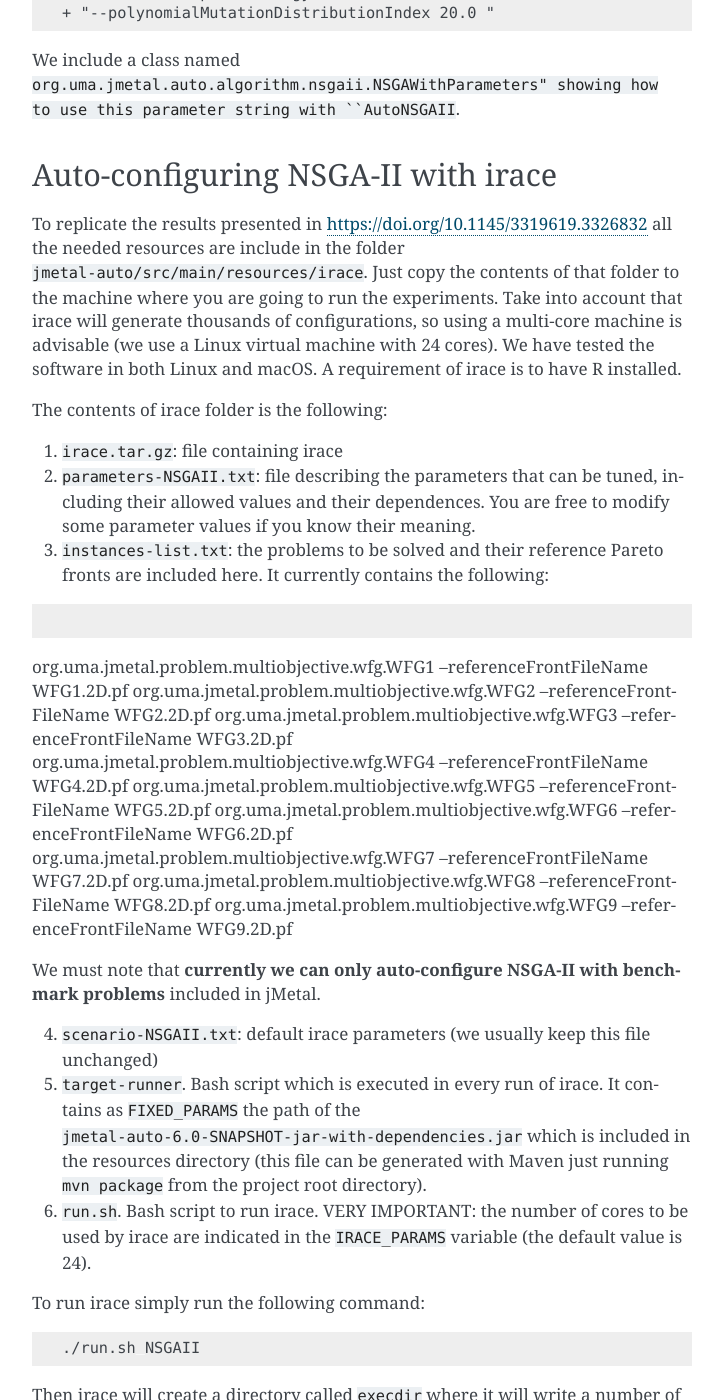
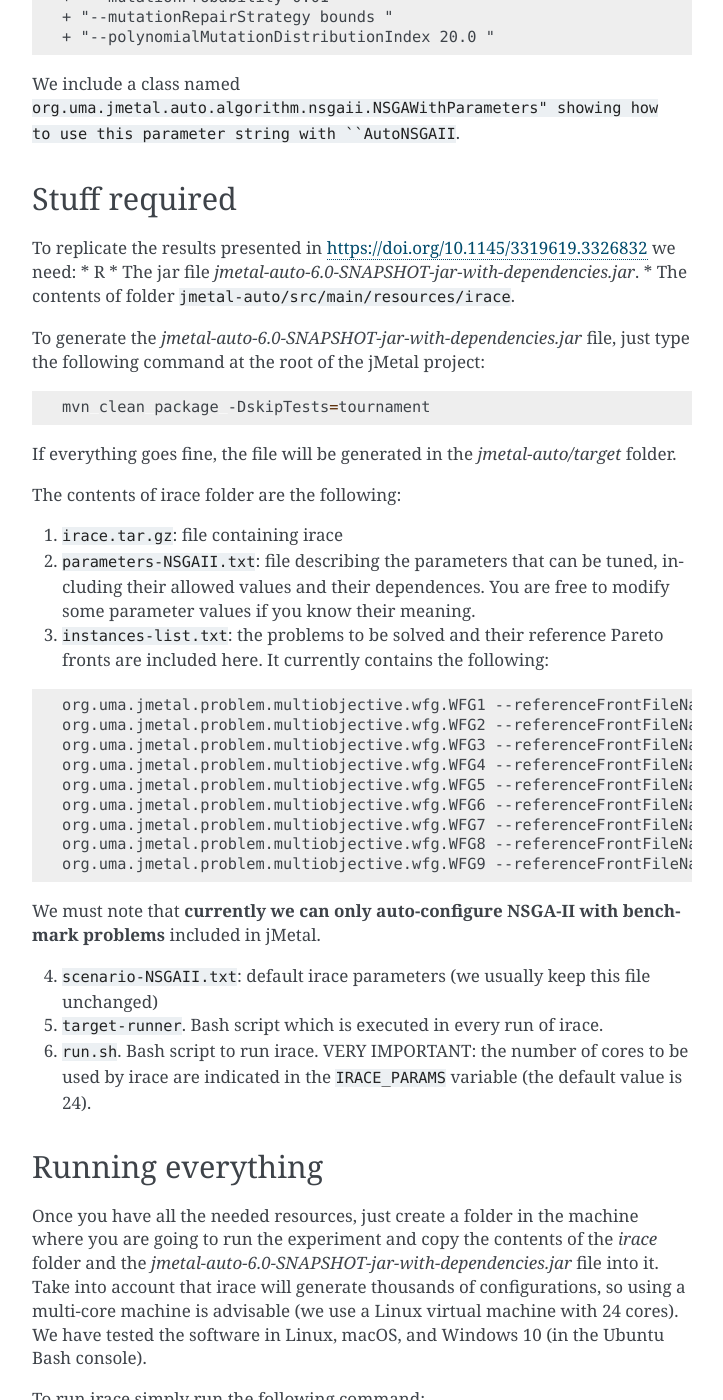
Before and after one commit to ajnebro/tutorials, a Sphinx documentation site: the page built from docs/autoconfiguration.rst, in a window 1280 px wide and 1400 px high, scrolled down 5925 px. Shown: the whole window, without its empty margins (388-1111 px from the left). Built offline with Sphinx 7.4.7, drawn with Linux system fonts in a browser that asks for light colours; some of the changed text lies outside the part shown.

Commit message:
Working on the tutorial about auto-NSGAII

```diff
--- a/docs/autoconfiguration.rst
+++ b/docs/autoconfiguration.rst
@@ -1,7 +1,7 @@
 Auto-configuration of evolutionary algorithms: NSGA-II
 ======================================================
 
-Before reading this section, readers are referred to the paper "Automatic configuration of NSGA-II with jMetal and irace", presented in GECCO 2019 (DOI: https://doi.org/10.1145/3319619.3326832)
+Before reading this section, readers are referred to the paper "Automatic configuration of NSGA-II with jMetal and irace", presented in GECCO 2019 (DOI: https://doi.org/10.1145/3319619.3326832). This tutorial is intended as a guide to replicate the experimentation conducted in that paper.
 
 Motivation
 ----------
@@ -207,12 +207,23 @@
 
 We include a class named ``org.uma.jmetal.auto.algorithm.nsgaii.NSGAWithParameters" showing how to use this parameter string with ``AutoNSGAII``.
 
-Auto-configuring NSGA-II with irace
------------------------------------
+Stuff required
+--------------
 
-To replicate the results presented in https://doi.org/10.1145/3319619.3326832 all the needed resources are include in the folder ``jmetal-auto/src/main/resources/irace``. Just copy the contents of that folder to the machine where you are going to run the experiments. Take into account that irace will generate thousands of configurations, so using a multi-core machine is advisable (we use a Linux virtual machine with 24 cores). We have tested the software in both Linux and macOS. A requirement of irace is to have R installed.
+To replicate the results presented in https://doi.org/10.1145/3319619.3326832 we need:
+* R
+* The jar file `jmetal-auto-6.0-SNAPSHOT-jar-with-dependencies.jar`.
+* The contents of folder ``jmetal-auto/src/main/resources/irace``.
 
-The contents of irace folder is the following:
+To generate the `jmetal-auto-6.0-SNAPSHOT-jar-with-dependencies.jar` file, just type the following command at the root of the jMetal project:
+
+.. code-block:: bash
+
+  mvn clean package -DskipTests=tournament
+
+If everything goes fine, the file will be generated in the `jmetal-auto/target` folder.
+
+The contents of irace folder are the following:
 
 1. ``irace.tar.gz``: file containing irace
 2. ``parameters-NSGAII.txt``: file describing the parameters that can be tuned, including their allowed values and their dependences. You are free to modify some parameter values if you know their meaning.
@@ -220,30 +231,39 @@
 
 .. code-block:: text
 
-org.uma.jmetal.problem.multiobjective.wfg.WFG1 --referenceFrontFileName WFG1.2D.pf
-org.uma.jmetal.problem.multiobjective.wfg.WFG2 --referenceFrontFileName WFG2.2D.pf
-org.uma.jmetal.problem.multiobjective.wfg.WFG3 --referenceFrontFileName WFG3.2D.pf
-org.uma.jmetal.problem.multiobjective.wfg.WFG4 --referenceFrontFileName WFG4.2D.pf
-org.uma.jmetal.problem.multiobjective.wfg.WFG5 --referenceFrontFileName WFG5.2D.pf
-org.uma.jmetal.problem.multiobjective.wfg.WFG6 --referenceFrontFileName WFG6.2D.pf
-org.uma.jmetal.problem.multiobjective.wfg.WFG7 --referenceFrontFileName WFG7.2D.pf
-org.uma.jmetal.problem.multiobjective.wfg.WFG8 --referenceFrontFileName WFG8.2D.pf
-org.uma.jmetal.problem.multiobjective.wfg.WFG9 --referenceFrontFileName WFG9.2D.pf
+  org.uma.jmetal.problem.multiobjective.wfg.WFG1 --referenceFrontFileName WFG1.2D.pf
+  org.uma.jmetal.problem.multiobjective.wfg.WFG2 --referenceFrontFileName WFG2.2D.pf
+  org.uma.jmetal.problem.multiobjective.wfg.WFG3 --referenceFrontFileName WFG3.2D.pf
+  org.uma.jmetal.problem.multiobjective.wfg.WFG4 --referenceFrontFileName WFG4.2D.pf
+  org.uma.jmetal.problem.multiobjective.wfg.WFG5 --referenceFrontFileName WFG5.2D.pf
+  org.uma.jmetal.problem.multiobjective.wfg.WFG6 --referenceFrontFileName WFG6.2D.pf
+  org.uma.jmetal.problem.multiobjective.wfg.WFG7 --referenceFrontFileName WFG7.2D.pf
+  org.uma.jmetal.problem.multiobjective.wfg.WFG8 --referenceFrontFileName WFG8.2D.pf
+  org.uma.jmetal.problem.multiobjective.wfg.WFG9 --referenceFrontFileName WFG9.2D.pf
 
 We must note that **currently we can only auto-configure NSGA-II with benchmark problems** included in jMetal.
 
 4. ``scenario-NSGAII.txt``: default irace parameters (we usually keep this file unchanged)
-5. ``target-runner``. Bash script which is executed in every run of irace. It contains as ``FIXED_PARAMS`` the path of the ``jmetal-auto-6.0-SNAPSHOT-jar-with-dependencies.jar`` which is included in the resources directory (this file can be generated with Maven just running ``mvn package`` from the project root directory).
+5. ``target-runner``. Bash script which is executed in every run of irace.
 6. ``run.sh``. Bash script to run irace. VERY IMPORTANT: the number of cores to be used by irace are indicated in the ``IRACE_PARAMS`` variable (the default value is 24).
+
+Running everything
+------------------
+
+Once you have all the needed resources, just create a folder in the machine where you are going to run the experiment and copy  the contents of the `irace` folder and the `jmetal-auto-6.0-SNAPSHOT-jar-with-dependencies.jar` file into it. Take into account that irace will generate thousands of configurations, so using a multi-core machine is advisable (we use a Linux virtual machine with 24 cores). We have tested the software in Linux, macOS, and Windows 10 (in the Ubuntu Bash console).
 
 To run irace simply run the following command:
 
 .. code-block:: bash
 
-  ./run.sh NSGAII
+  ./run.sh NSGAII 3
 
+The last parameter is used as a seed.
 
-Then irace will create a directory called ``execdir`` where it will write a number of output files. Two of those files are of particular interest: ``irace.stderr.out``, which should be empty if everything is ok, and ``irace.sdtout.err``, which contains the configurations being tested and, when irace stops, the best configurations founds. These configurations can be used with the ``NSGAWithParameters`` program.
+Results
+-------
+
+irace will create a directory called ``execdir`` where it will write a number of output files. Two of those files are of particular interest: ``irace.stderr.out``, which should be empty if everything is ok, and ``irace.sdtout.err``, which contains the configurations being tested and, when irace stops, the best configurations founds. These configurations can be used with the ``NSGAWithParameters`` program.
 
 
 
```
